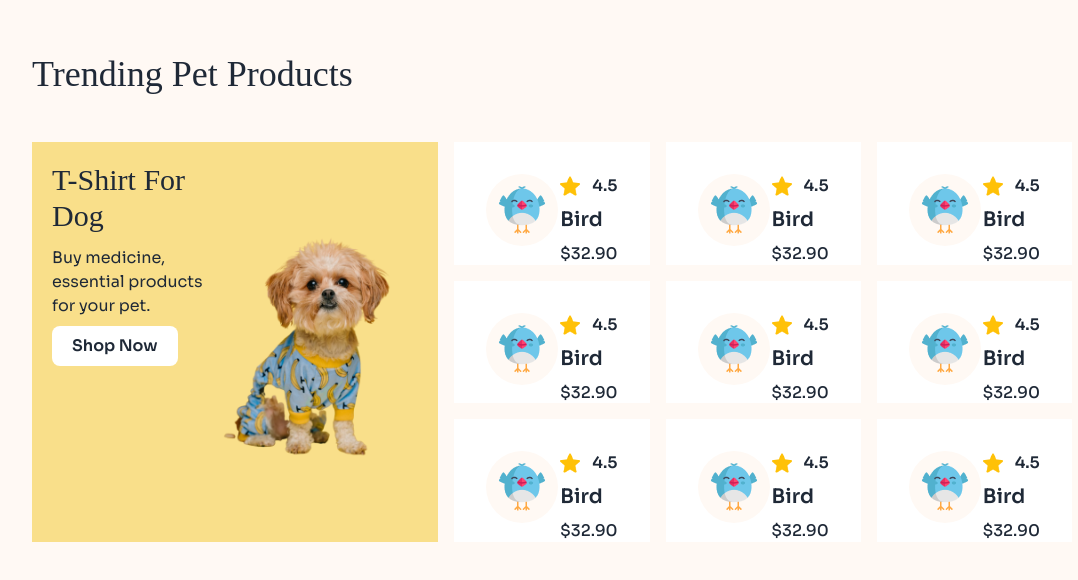
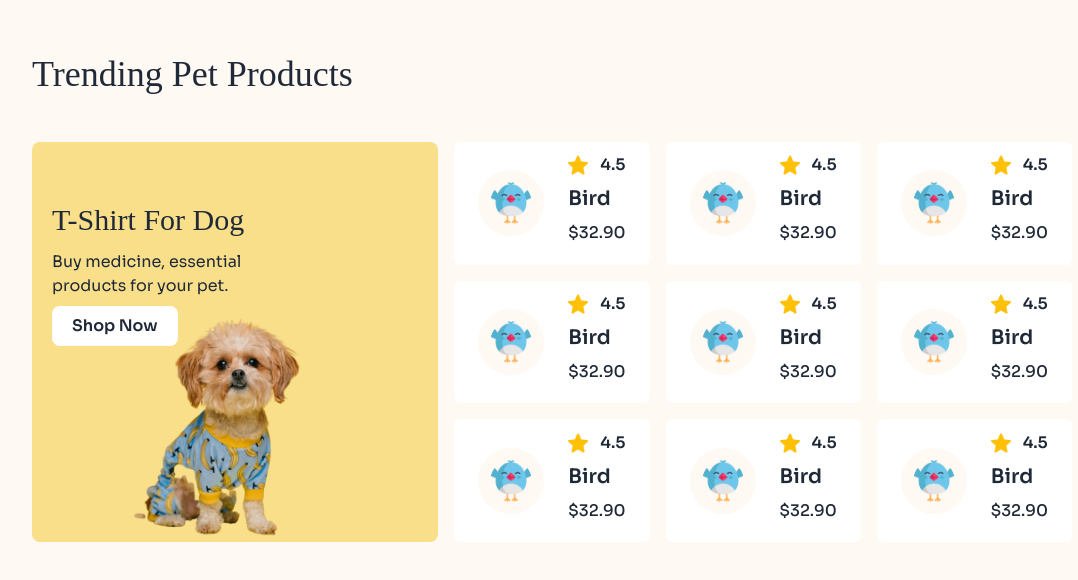
Before and after one commit to romansiddique/Assignment-3-browse-pets, a plain HTML site: page index.html in a window 1280 px wide. Shown: the part 1256-1836 px from the top of the page, without its empty margins (88-1166 px from the left). Drawn offline with nearby package versions, Linux system fonts and the light colour scheme; a web font is replaced by a local one.

Commit message:
category secton complete

```diff
--- a/index.html
+++ b/index.html
@@ -138,18 +138,18 @@
     <h1 class="font-adlam text-2xl sm:text-4xl font-medium mb-[48px]">Trending Pet Products</h1>
 
     <!-- Product Cards -->
-    <div class="product-cards relative h-[400px] grid  lg:grid-cols-5 lg:grid-rows-3 gap-4">
-      <div class="card1 col-span-2 row-span-3 p-5 bg-cardBg flex">
-        <div class="card1-content">
+    <div class="product-cards lg:h-[400px] grid lg:grid-cols-5 lg:grid-rows-3 gap-4">
+      <div class="card1 relative col-span-2 row-span-3 p-5 bg-cardBg lg:flex justify-between rounded-lg">
+        <div class="card1-content lg:mt-10 h-[50px] ">
           <h3 class="font-adlam text-3xl font-medium mb-3">T-Shirt For Dog</h3>
-          <p class="font-sora">Buy medicine, essential products for your pet.</p>
+          <p class="font-sora">Buy medicine, essential <br> products for your pet.</p>
           <button class="font-sora font-semibold bg-white py-2 px-5 rounded-lg mt-2 cursor-pointer">Shop Now</button>
         </div>
-        <img class="w-[200px] h-[300px] relative top-0" src="assets/cute-pet-small.png" alt="T-Shirt For Dog">
+        <img  class=" w-[200px] h-[300px] relative left-24 lg:absolute lg:bottom-0 lg:right-5" src="assets/cute-pet-small.png" alt="T-Shirt For Dog">
       </div>
 
-      <div class="card2 col-span-1 bg-white flex p-5 md:p-8 justify-between">
-        <div class="card-image">
+      <div class="card2 col-span-1 bg-white flex  px-6 py-3  justify-between items-center rounded-md">
+        <div class="card-image mr-6">
           <img class="bg-bgPrimary p-3 rounded-full" src="assets/bird-cartoon.png" alt="bird-cartoon">
         </div>
         <div class="card-content">
@@ -162,8 +162,8 @@
         </div>
       </div>
 
-      <div class="card3 col-span-1 bg-white flex p-5 md:p-8 justify-between">
-        <div class="card-image">
+      <div class="card3 col-span-1 bg-white flex px-6 py-3  justify-between items-center rounded-md">
+        <div class="card-image mr-6">
           <img class="bg-bgPrimary p-3 rounded-full" src="assets/bird-cartoon.png" alt="bird-cartoon">
         </div>
         <div class="card-content">
@@ -176,8 +176,8 @@
         </div>
       </div>
 
-      <div class="card4 col-span-1 bg-white flex p-5 md:p-8 justify-between">
-        <div class="card-image">
+      <div class="card4 col-span-1 bg-white flex px-6 py-3  justify-between items-center rounded-md">
+        <div class="card-image mr-6">
           <img class="bg-bgPrimary p-3 rounded-full" src="assets/bird-cartoon.png" alt="bird-cartoon">
         </div>
         <div class="card-content">
@@ -190,8 +190,8 @@
         </div>
       </div>
 
-      <div class="card5 col-span-1 bg-white flex p-5 md:p-8 justify-between">
-        <div class="card-image">
+      <div class="card5 col-span-1 bg-white flex px-6 py-3  justify-between items-center rounded-md">
+        <div class="card-image mr-6">
           <img class="bg-bgPrimary p-3 rounded-full" src="assets/bird-cartoon.png" alt="bird-cartoon">
         </div>
         <div class="card-content">
@@ -204,8 +204,8 @@
         </div>
       </div>
 
-      <div class="card6 col-span-1 bg-white flex p-5 md:p-8 justify-between">
-        <div class="card-image">
+      <div class="card6 col-span-1 bg-white flex px-6 py-3  justify-between items-center rounded-md">
+        <div class="card-image mr-6">
           <img class="bg-bgPrimary p-3 rounded-full" src="assets/bird-cartoon.png" alt="bird-cartoon">
         </div>
         <div class="card-content">
@@ -218,8 +218,8 @@
         </div>
       </div>
 
-      <div class="card7 col-span-1 bg-white flex p-5 md:p-8 justify-between">
-        <div class="card-image">
+      <div class="card7 col-span-1 bg-white flex px-6 py-3 justify-between items-center rounded-md">
+        <div class="card-image mr-6">
           <img class="bg-bgPrimary p-3 rounded-full" src="assets/bird-cartoon.png" alt="bird-cartoon">
         </div>
         <div class="card-content">
@@ -232,8 +232,8 @@
         </div>
       </div>
 
-      <div class="card8 col-span-1 bg-white flex p-5 md:p-8 justify-between">
-        <div class="card-image">
+      <div class="card8 col-span-1 bg-white flex px-6 py-3  justify-between items-center rounded-md">
+        <div class="card-image mr-6">
           <img class="bg-bgPrimary p-3 rounded-full" src="assets/bird-cartoon.png" alt="bird-cartoon">
         </div>
         <div class="card-content">
@@ -246,8 +246,8 @@
         </div>
       </div>
 
-      <div class="card9 col-span-1 bg-white flex p-5 md:p-8 justify-between">
-        <div class="card-image">
+      <div class="card9 col-span-1 bg-white flex px-6 py-3  justify-between items-center rounded-md">
+        <div class="card-image mr-6">
           <img class="bg-bgPrimary p-3 rounded-full" src="assets/bird-cartoon.png" alt="bird-cartoon">
         </div>
         <div class="card-content">
@@ -260,8 +260,8 @@
         </div>
       </div>
 
-      <div class="card10 hidden lg:block col-span-1 bg-white lg:flex p-5 md:p-8 justify-between">
-        <div class="card-image">
+      <div class="card10 hidden lg:block col-span-1 bg-white lg:flex px-6 py-3  justify-between items-center rounded-md">
+        <div class="card-image mr-6">
           <img class="bg-bgPrimary p-3 rounded-full" src="assets/bird-cartoon.png" alt="bird-cartoon">
         </div>
         <div class="card-content">
@@ -277,6 +277,7 @@
   </div>
 </section>
 
+<!-- low price section -->
 </body>
 
 </html>
```
